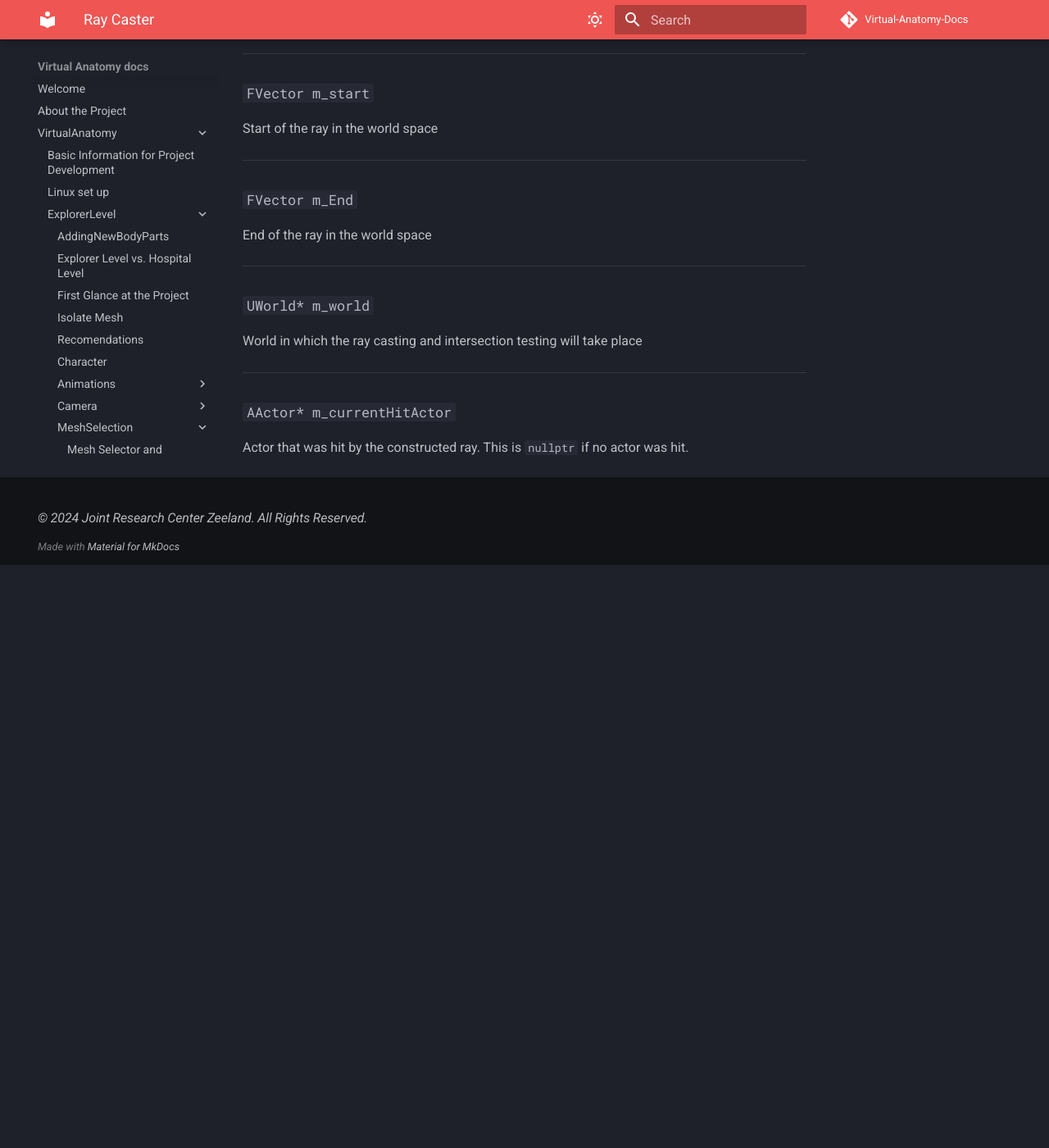
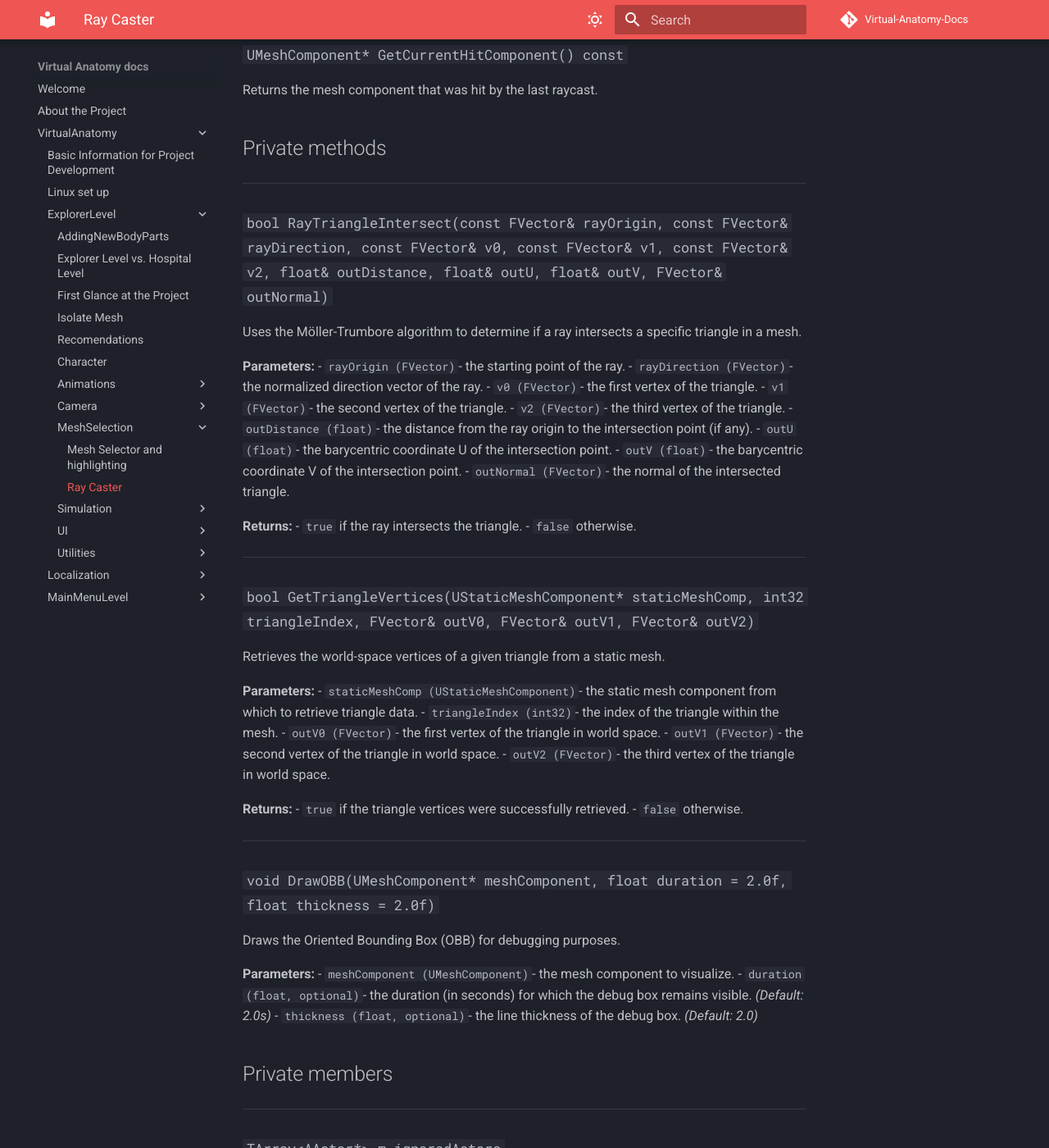
Before and after one commit to jrcz-data-science-lab/VirtualAnatomy-Documentation, an MkDocs documentation site: the page built from docs/VirtualAnatomy/ExplorerLevel/MeshSelection/RayCasting.md, in a window 1280 px wide and 1400 px high, scrolled down 2822 px. Shown: the whole window at 82% size. Built offline with MkDocs 1.6.1 and Material for MkDocs 9.7.7, drawn with Linux system fonts in a browser that asks for light colours; comment, search, counter and statistics services are not loaded; before the commit the page ends 3511 px from its top, so only the background shows below that; some of the changed text lies outside the part shown.

Commit message:
Update RayCasting.md

```diff
--- a/docs/VirtualAnatomy/ExplorerLevel/MeshSelection/RayCasting.md
+++ b/docs/VirtualAnatomy/ExplorerLevel/MeshSelection/RayCasting.md
@@ -6,10 +6,9 @@
 As mentioned, we have chosen ray casting as the primary method for selecting which objects the user clicks on.
 
 The way it works is that when the user clicks on the screen, we receive coordinates about where the mouse was clicked (in screen space). We then transform this mouse location to world space and calculate the direction from our character to the point where the mouse clicked. This direction is normalized, meaning it has a length of 1.
+After that, we specify a ray length parameter to determine where the ray should end and then cast the ray from the character’s position towards the calculated endpoint.
 
-Next, we specify a ray length parameter to determine where the ray should end.
-
-After that, we shoot the ray from the position of our character towards the calculated end of the ray.
+Previously, the system used basic ray-object collision detection techniques, but we have now implemented the Möller-Trumbore algorithm for more precise intersection testing with triangles in the scene. This algorithm allows efficient ray-triangle intersection detection, making it particularly useful for accurate selection of 3D models and surfaces.
 
 All of these calculations are performed once the user presses the left mouse button.
 
@@ -25,13 +24,11 @@ The main responsibility of the `RayCaster` class is to trace the actual rays thr
 
 ----
 
-### `RayCaster(UWorld* world = nullptr)`
+### `RayCaster()`
 
-**Parameters:**
+Constructor initializing the m_world and m_currentHitComponent to nullptr.
 
-- `UWorld* world ` - world to use for ray casting
-
-The constructor takes a world as a parameter, which can be `nullptr` by default since the "world" does not exist during construction time.
+`m_world` is set initially to `nullptr` since the "world" does not exist during construction time.
 
 However, you can construct this class in other places besides constructors.
 
@@ -76,17 +73,23 @@ Therefore, before each intersection test, you must ensure that the world is set
 
 ----
 
-### `bool TraceLine(FVector start, FVector rayDirection, float rayLength = 1000)`
+### `bool TraceLine(FVector start, FVector rayDirection, float rayLength, FVector& outHitPoint, FVector& outHitNormal, int32& outTriangleIndex, float& outU, float& outV)`
+
+Performs a precise ray trace, detecting triangle-level intersections on static meshes.
 
 **Parameters:**
 
-- `FVector start` - The starting point of the ray in world space.
-- `FVector rayDirection` - The direction in which the ray will travel.
-- `float rayLength` - The length of the ray, default value is 1000.
+- `start`- the starting point of the ray
+- `rayDirection`- the direction of the ray
+- `rayLength`- the length of the ray
+- `outHitPoint`-  stores the location where the ray hits
+- `outHitNormal`- stores the normal of the hit surface
+- `outTriangleIndex`- stores the index of the hit triangle (-1 if no triangle was hit)
+- `outU, outV`- Barycentric coordinates of the hit point
 
 **Returns:**
 
-- `True` if a hit was detected.
+- `True` if an intersection is found.
 - `False` otherwise.
 
 This function uses the `LineTraceSingleByChannel` method from the `UWorld` class to trace the provided ray through the world. By default, it uses the **Visible** channel for intersection testing, meaning only objects that are visible within the scene will be tested for intersection.
@@ -94,6 +97,63 @@ This function uses the `LineTraceSingleByChannel` method from the `UWorld` class
 If a hit is detected, the actor that caused the intersection will be stored in the `m_currentHitActor`.
 
 Lastly, all actors that were added via `AddIngoredActor` method will be ignored
+
+---
+
+### `UMeshComponent* GetCurrentHitComponent() const`
+
+Returns the mesh component that was hit by the last raycast.
+
+
+## Private methods
+
+---
+
+### `bool RayTriangleIntersect(const FVector& rayOrigin, const FVector& rayDirection, const FVector& v0, const FVector& v1, const FVector& v2, float& outDistance, float& outU, float& outV, FVector& outNormal)`
+
+Uses the Möller-Trumbore algorithm to determine if a ray intersects a specific triangle in a mesh.
+
+**Parameters:**
+- `rayOrigin (FVector)`-  the starting point of the ray.
+- `rayDirection (FVector)`- the normalized direction vector of the ray.
+- `v0 (FVector)`- the first vertex of the triangle.
+- `v1 (FVector)`- the second vertex of the triangle.
+- `v2 (FVector)`- the third vertex of the triangle.
+- `outDistance (float)`- the distance from the ray origin to the intersection point (if any).
+- `outU (float)`- the barycentric coordinate U of the intersection point.
+- `outV (float)`- the barycentric coordinate V of the intersection point.
+- `outNormal (FVector)`- the normal of the intersected triangle.
+
+**Returns:**
+- `true` if the ray intersects the triangle.
+- `false` otherwise.
+---
+
+### `bool GetTriangleVertices(UStaticMeshComponent* staticMeshComp, int32 triangleIndex, FVector& outV0, FVector& outV1, FVector& outV2)`
+
+Retrieves the world-space vertices of a given triangle from a static mesh.
+
+**Parameters:**
+- `staticMeshComp (UStaticMeshComponent)`- the static mesh component from which to retrieve triangle data.
+- `triangleIndex (int32)`- the index of the triangle within the mesh.
+- `outV0 (FVector)`- the first vertex of the triangle in world space.
+- `outV1 (FVector)`- the second vertex of the triangle in world space.
+- `outV2 (FVector)`- the third vertex of the triangle in world space.
+
+**Returns:**
+- `true` if the triangle vertices were successfully retrieved.
+- `false` otherwise.
+
+---
+
+### `void DrawOBB(UMeshComponent* meshComponent, float duration = 2.0f, float thickness = 2.0f)`
+
+Draws the Oriented Bounding Box (OBB) for debugging purposes.
+
+**Parameters:**
+- `meshComponent (UMeshComponent)`- the mesh component to visualize.
+- `duration (float, optional)`- the duration (in seconds) for which the debug box remains visible. *(Default: 2.0s)*
+- `thickness (float, optional)`- the line thickness of the debug box. *(Default: 2.0)*
 
 ## Private members
 
@@ -128,3 +188,21 @@ World in which the ray casting and intersection testing will take place
 ### `AActor* m_currentHitActor`
 
 Actor that was hit by the constructed ray. This is `nullptr` if no actor was hit.
+
+---
+
+### `int32 m_lastHitTriangleIndex`
+
+Index of the last hit triangle in the static mesh.
+
+---
+
+### `FVector m_lastHitPoint`
+
+World-space position of the last successful hit.
+
+---
+
+### `FVector m_lastHitNormal`
+
+Normal of the last successfully hit triangle.
```
Also changed, not shown: docs/VirtualAnatomy/ExplorerLevel/User.md (+5 -7 lines).
